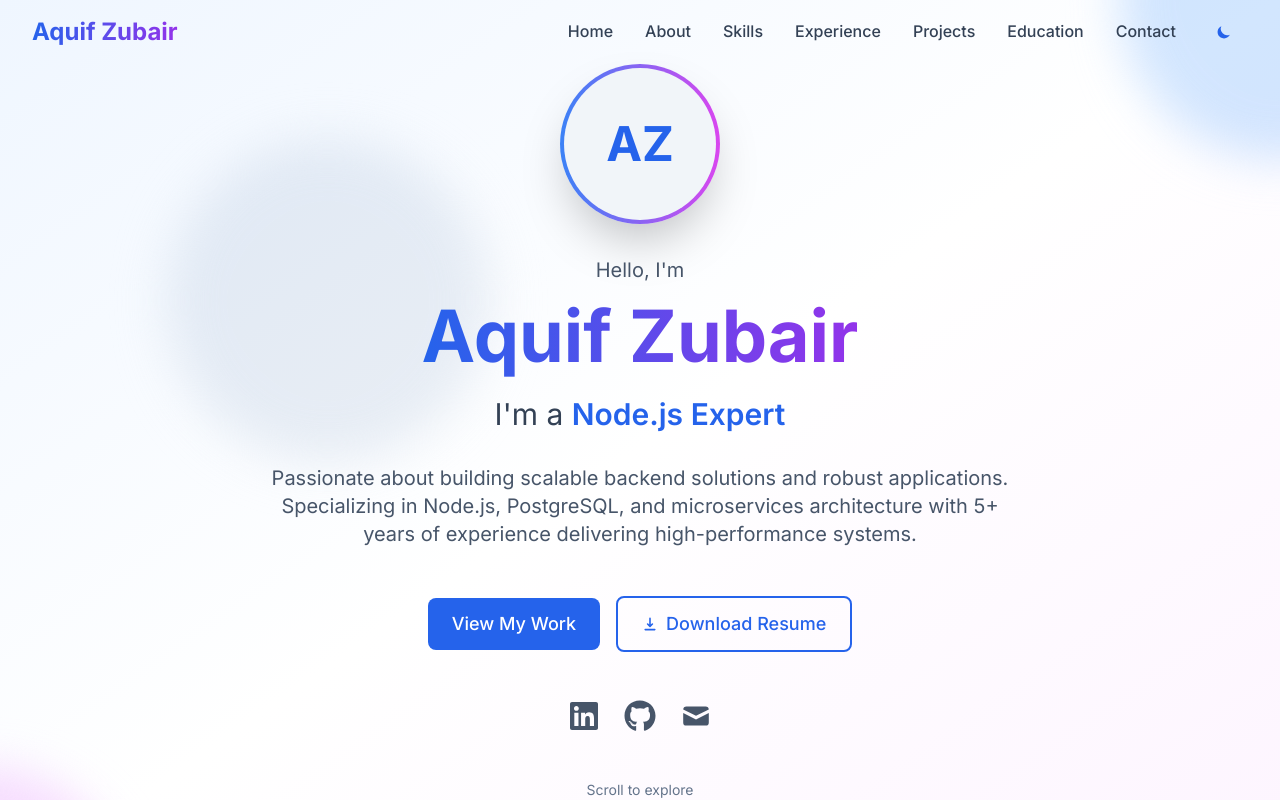
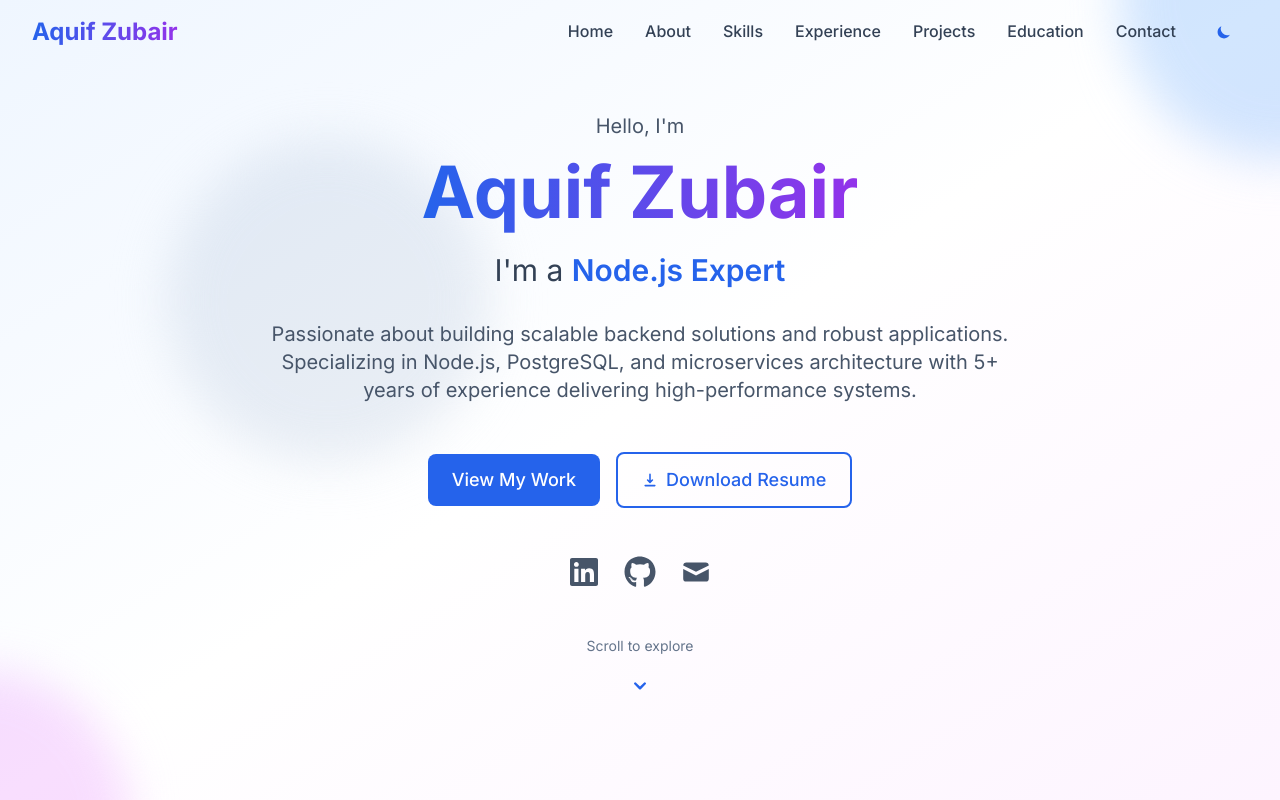
Before and after one commit to Ashifalam/Portfolio, a React (Vite) app: page / in a window 1280 px wide. Shown: the top 800 px of the page. Built offline with nearby package versions, Linux system fonts and the light colour scheme.

Commit message:
Remove profile image from Hero section
- Remove circular profile image with AZ initials
- Clean up Hero component layout without profile image
- Maintain all other functionality and animations
- Keep text-based introduction and social links

```diff
--- a/src/components/Hero.jsx
+++ b/src/components/Hero.jsx
@@ -69,17 +69,6 @@ const Hero = () => {
           initial="hidden"
           animate="visible"
         >
-          {/* Profile Image */}
-          <motion.div className="mb-8" variants={itemVariants}>
-            <div className="w-32 h-32 md:w-40 md:h-40 mx-auto rounded-full bg-gradient-to-r from-primary-500 to-accent-500 p-1 shadow-2xl">
-              <div className="w-full h-full rounded-full bg-secondary-100 dark:bg-secondary-800 flex items-center justify-center">
-                <span className="text-4xl md:text-5xl font-bold text-primary-600 dark:text-primary-400">
-                  AZ
-                </span>
-              </div>
-            </div>
-          </motion.div>
-
           {/* Greeting */}
           <motion.p
             className="text-lg md:text-xl text-secondary-600 dark:text-secondary-300 mb-4"
```
